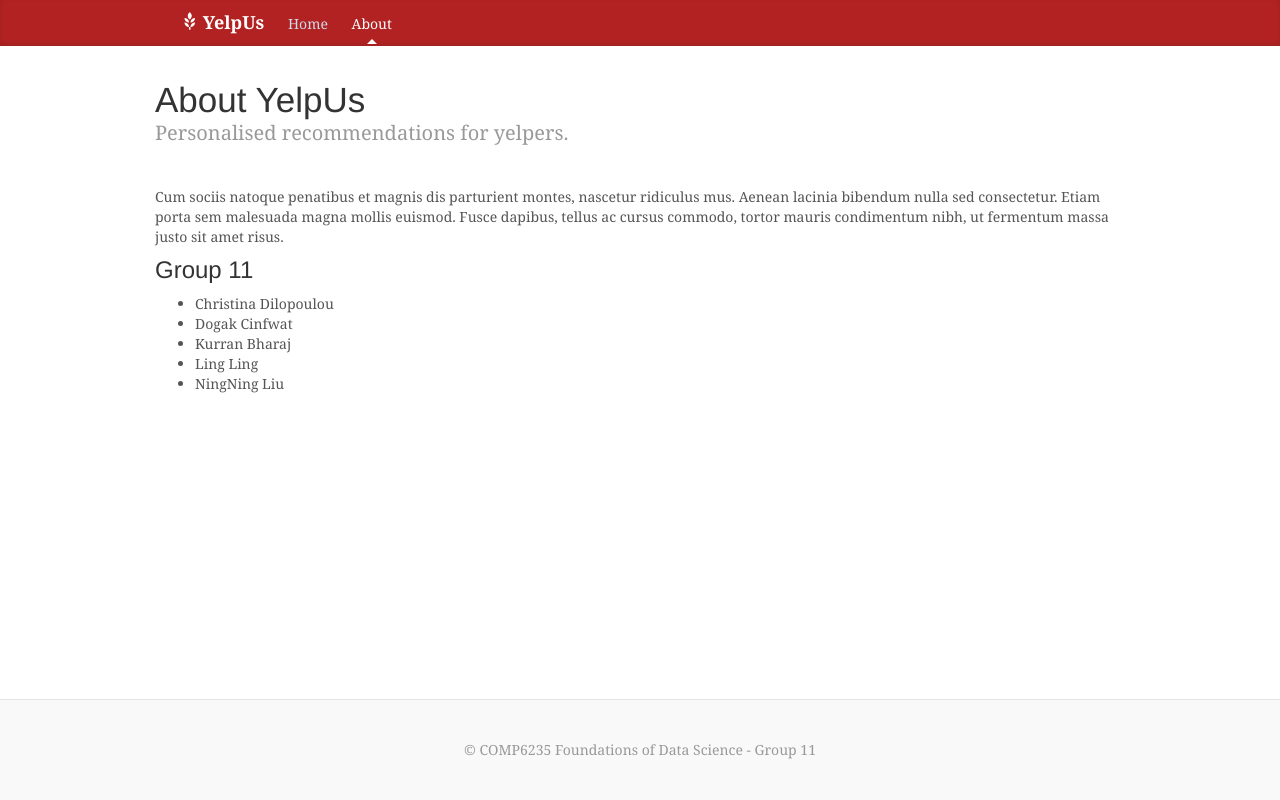
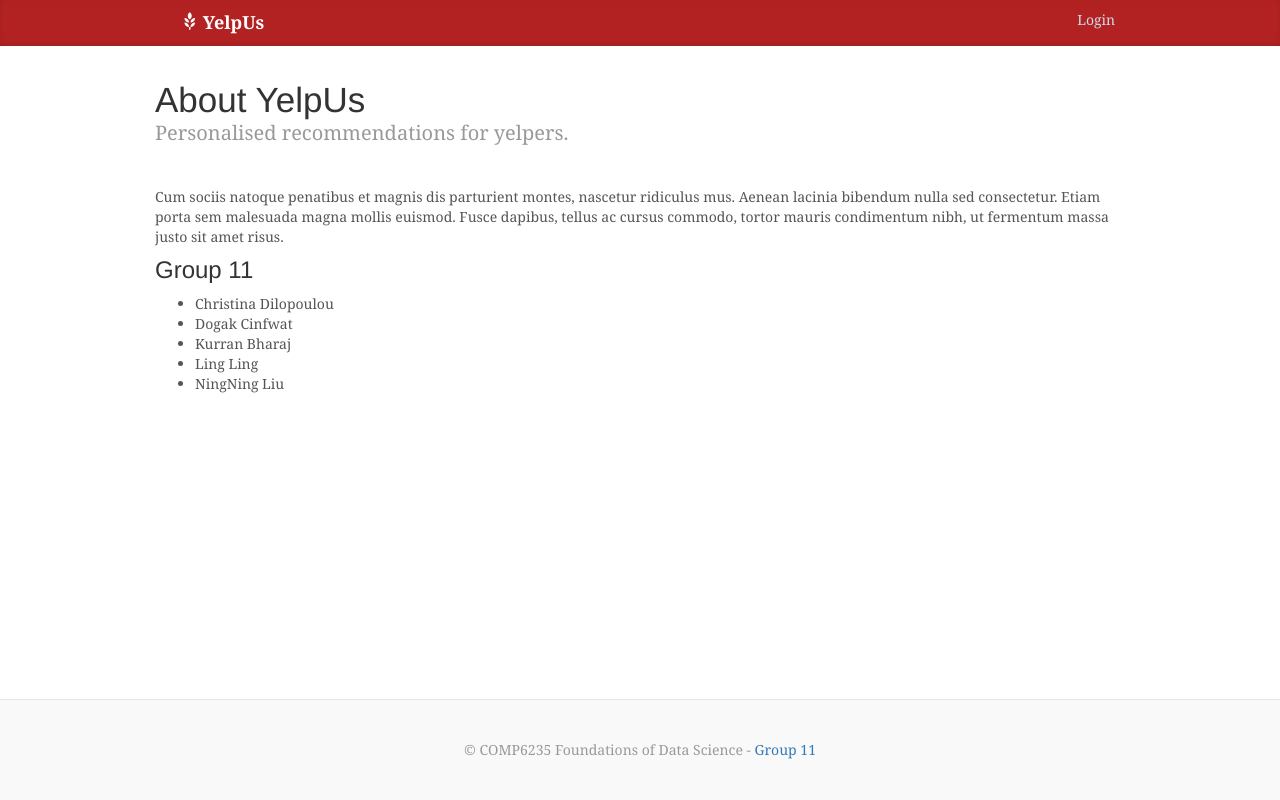
Before and after one commit to cinfwatd/comp6235, a Flask app: page /about in a window 1280 px wide. Run offline with Flask 2, Linux system fonts and the light colour scheme; some libraries are stand-ins or nearby versions.

Commit message:
move the about link to footer and add login link

```diff
--- a/Website/templates/layout.html
+++ b/Website/templates/layout.html
@@ -8,7 +8,7 @@
 
     <meta name="description" content="">
     <meta name="author" content="">
-    <link rel="icon" href="{{ url_for('static', filename='favicon.ico') }}">
+    <link rel="icon" href="{{ url_for('static', filename='favicon.png') }}">
 
     <title>{% block title %}{% endblock %} - YelpUs</title>
 
@@ -34,10 +34,10 @@
             <a class="site-nav-item site-brand" href="{{ url_for('index') }}">
                 <span class="glyphicon glyphicon-grain"></span> YelpUs</a>
 
-          <a class="site-nav-item {% if request.path == '/' %}active{% endif %}"
-             href="{{ url_for('index') }}">Home</a>
-          <a class="site-nav-item {% if request.path == '/about' %}active{% endif %}"
-             href="{{ url_for('about') }}">About</a>
+          <a class="site-nav-item navbar-right {% if request.path == '/login' %}active{% endif %}"
+             href="{{ url_for('login') }}">Login</a>
+{#          <a class="site-nav-item {% if request.path == '/about' %}active{% endif %}"#}
+{#             href="{{ url_for('about') }}">About</a>#}
         </nav>
       </div>
     </div>
@@ -49,7 +49,7 @@
     </div><!-- /.container -->
 
     <footer class="site-footer navbar-fixed-bottom">
-      <p>&copy; COMP6235 Foundations of Data Science - Group 11 </p>
+      <p>&copy; COMP6235 Foundations of Data Science - <a title="About" href="{{ url_for('about') }}">Group 11</a></p>
     </footer>
 
     <!-- Bootstrap core JavaScript
```
Also changed, not shown: Website/static/favicon.ico (deleted), Website/static/favicon.png (added).
